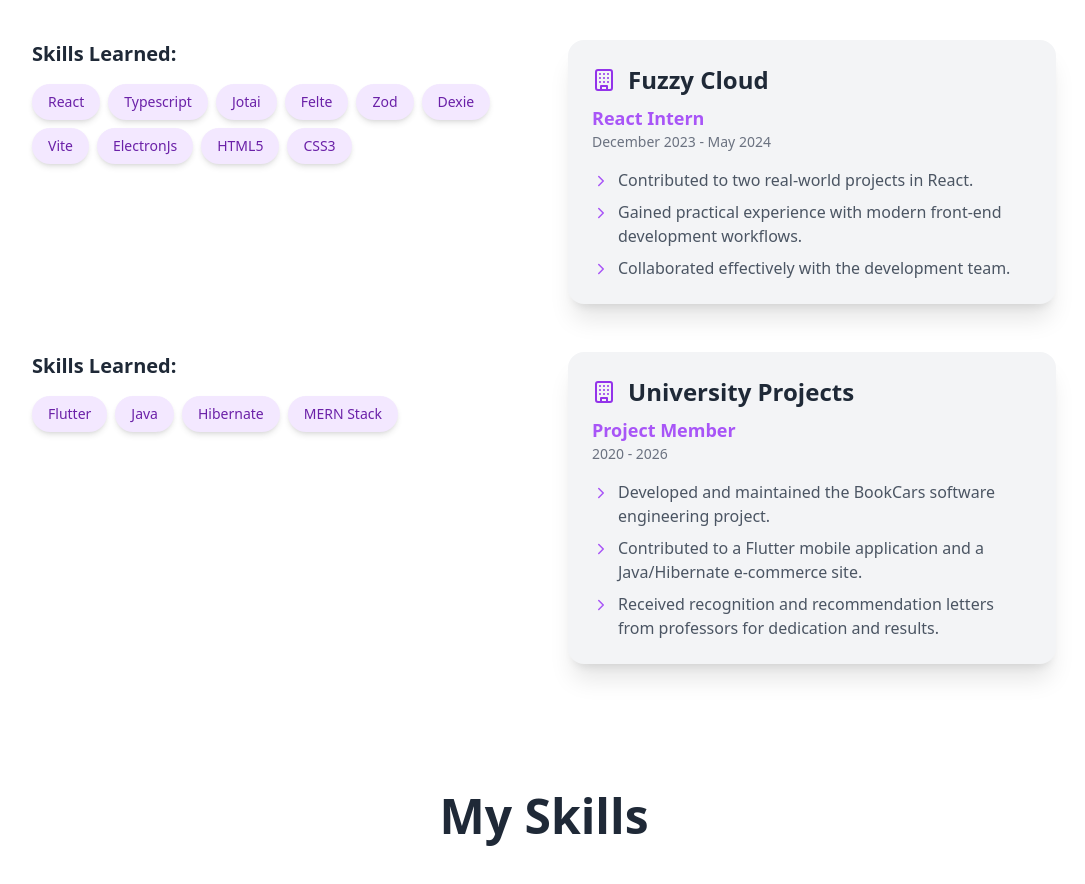
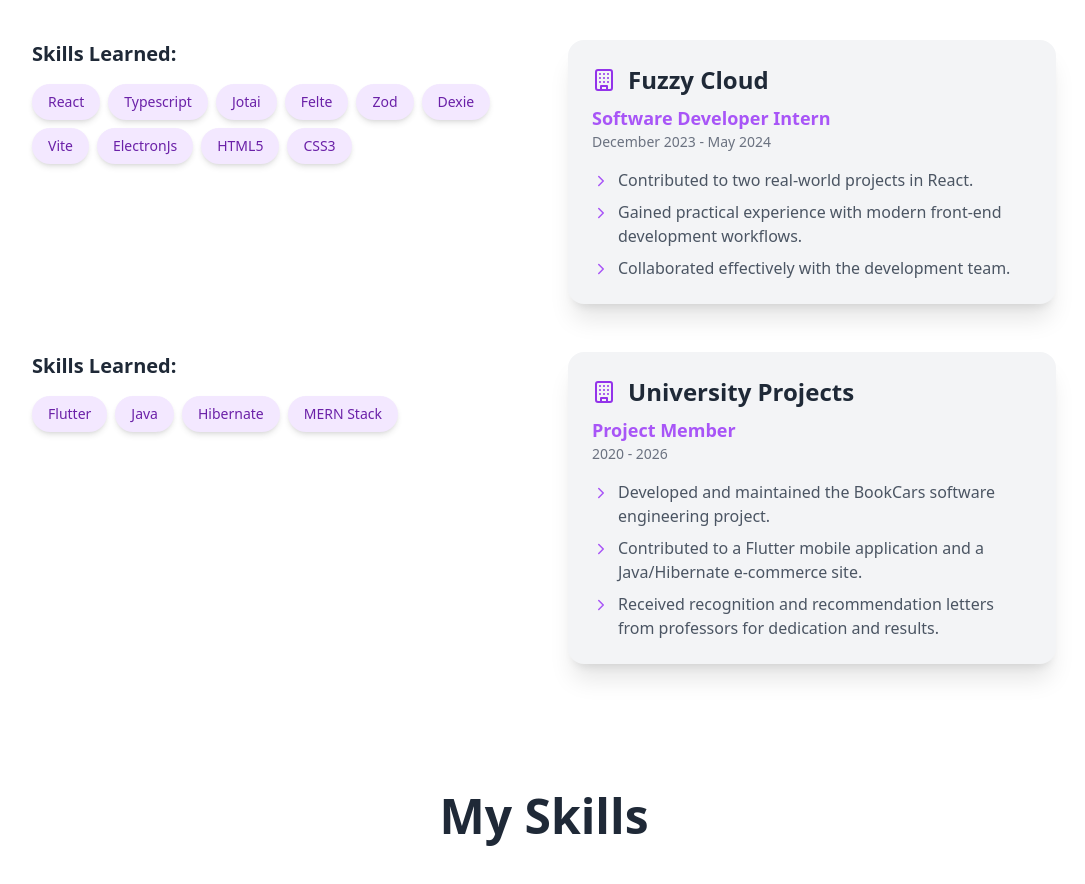
Before and after one commit to PatelDhruvil2502/portfolio_latest, a React (Vite) app: page / in a window 1280 px wide. Shown: the part 1844-2728 px from the top of the page, without its empty margins (96-1181 px from the left). Built offline with nearby package versions, Linux system fonts and the light colour scheme.

Commit message:
modified some experience

```diff
--- a/src/App.jsx
+++ b/src/App.jsx
@@ -144,7 +144,7 @@ const educationHistory = [
 const experienceHistory = [
   {
     company: "Fuzzy Cloud",
-    position: "React Intern",
+    position: "Software Developer Intern",
     date: "December 2023 - May 2024",
     responsibilities: [
       "Contributed to two real-world projects in React.",
```
